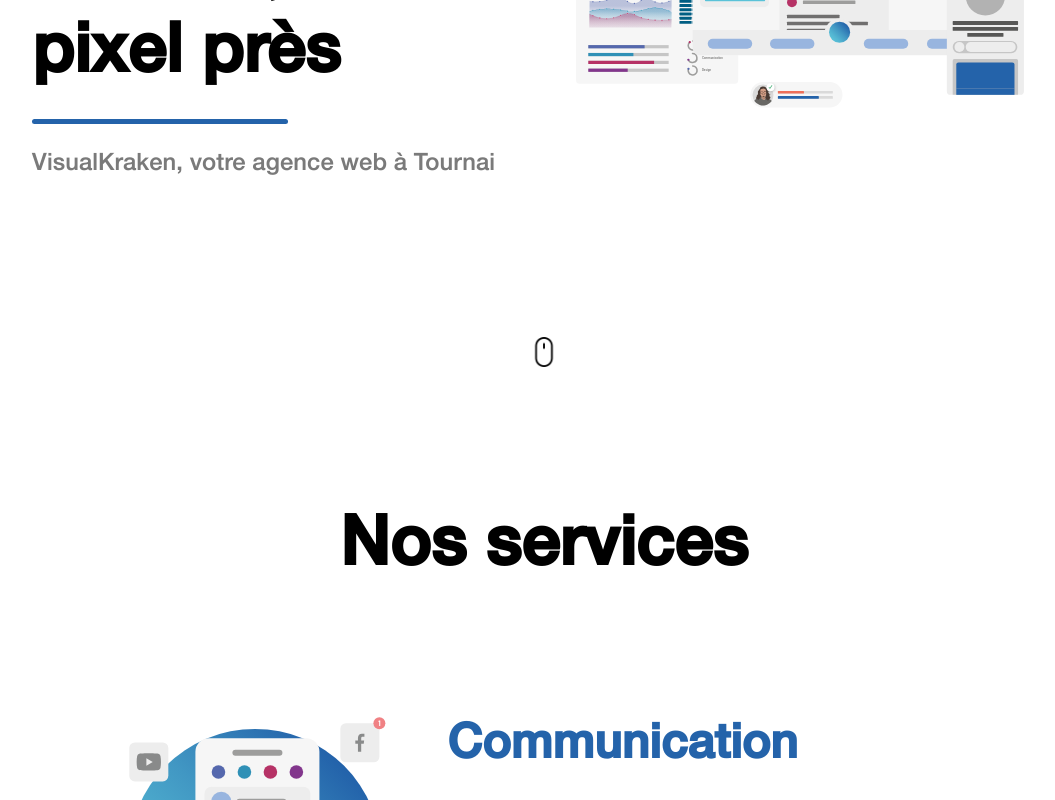
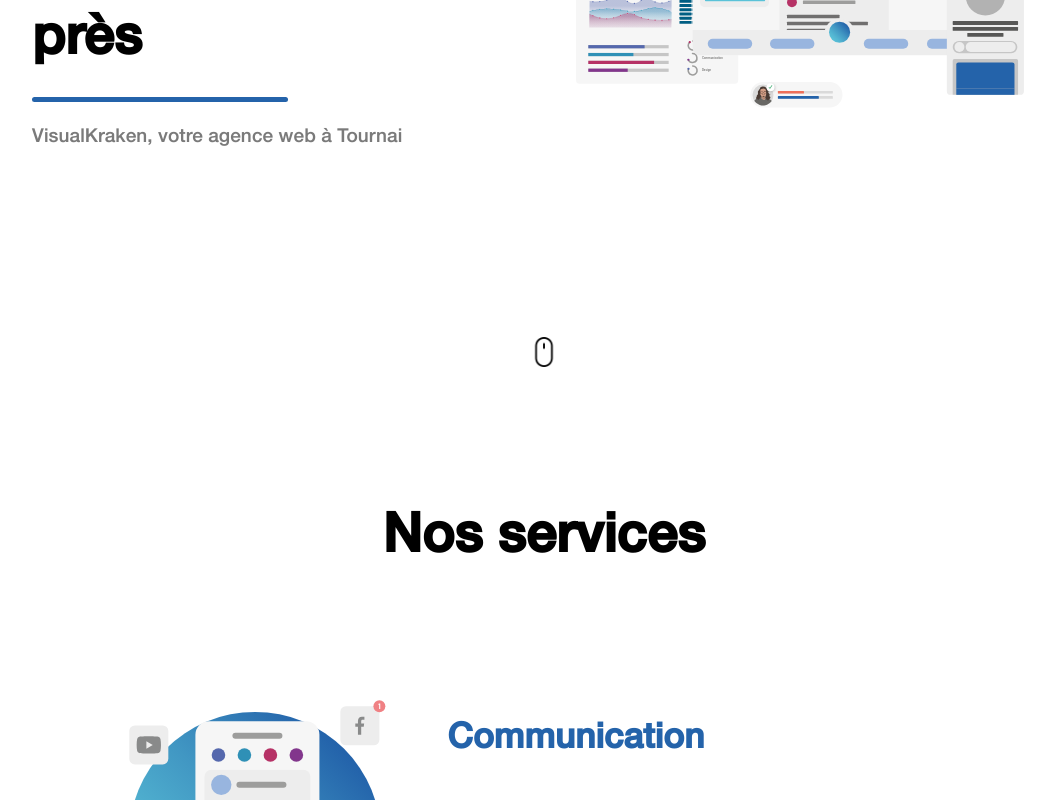
Before and after one commit to benjamingeets/visualkraken.be, a Nuxt app: page / in a window 1280 px wide. Shown: the part 400-1200 px from the top of the page, without its empty margins (96-1151 px from the left). Built offline with nearby package versions, Linux system fonts and the light colour scheme.

Commit message:
réduction des tailles

```diff
--- a/components/index/Equipe.vue
+++ b/components/index/Equipe.vue
@@ -112,14 +112,15 @@ $bleu : #2463AA;
             h3{
                 margin:30px 0 20px 0;
                 text-align: center;
+                font-size:2em;
             }
             h4{
                 margin:10px 0;
                 color:white;
-                font-size:2em;
+                font-size:1.5em;
             }
             p{
-                font-size: 1.3em;
+                font-size: 1em;
                 margin:10px 0;
             }
             .social{
--- a/components/index/Processus.vue
+++ b/components/index/Processus.vue
@@ -8,6 +8,11 @@
 
 <style lang="scss">
 .processus{
+    width: 100%;
+    text-align: center;
+    #desktop{
+        width: 60%;
+    }
     margin-top:200px;
     img{
         width: 100%;
--- a/layouts/default.vue
+++ b/layouts/default.vue
@@ -34,22 +34,22 @@ $gris : #7A7A7A;
 }
 
 .container{
-  width: 80%;
+  width: 60%;
   margin:auto;
   min-height: 65vh;
 }
 
 h2{
-  font-size:4.3em;
+  font-size:3.4em;
 }
 h3{
   color:$bleu;
-  font-size:3em;
+  font-size:2.2em;
   margin: 50px 0;
 }
 p{
   color:$gris;
-  font-size:1.5em;
+  font-size:1.2em;
   line-height: 150%;
 }
 .text-center{
@@ -99,8 +99,15 @@ p{
     transform: scale(1.05);
   }
 }
-
+@media (max-width:1500px){
+  .container{
+    width: 80%;
+  }
+}
 @media (max-width:1024px){
+  .container{
+    width: 90%;
+  }
 
   .tablette-center{
     margin:auto;
```
